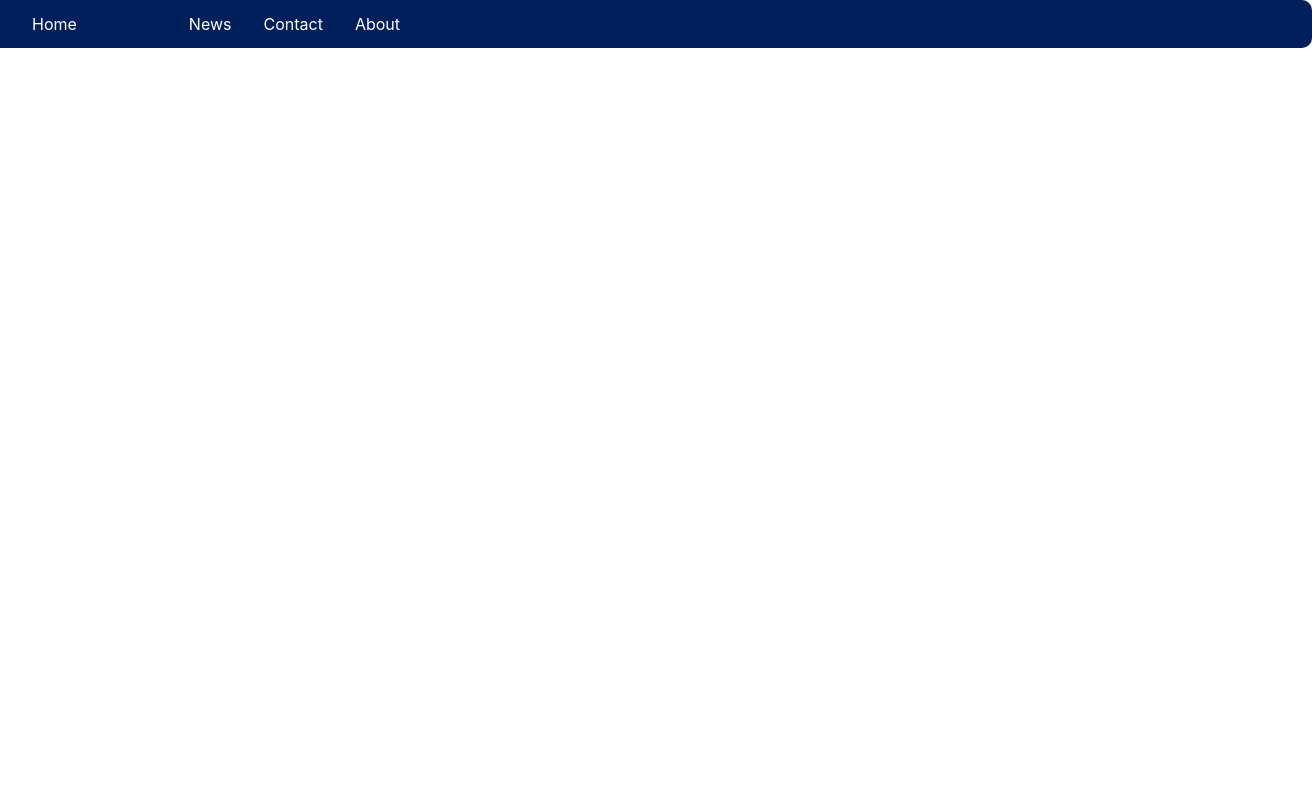
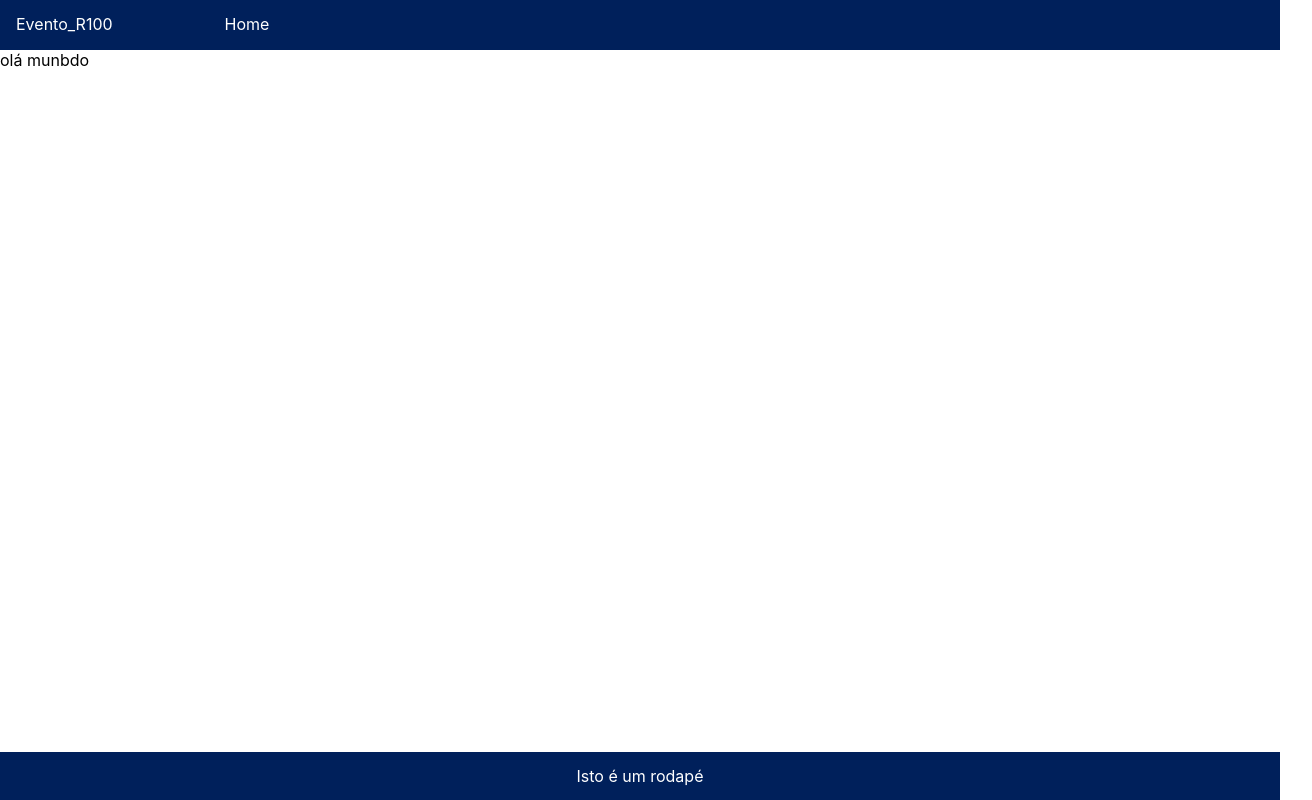
Before and after one commit to VictorHugoDS/front-R1000, a Next.js app: page / in a window 1280 px wide. Shown: the whole page, 1312 px wide, since content can reach past the window. Built offline with nearby package versions, Linux system fonts and the light colour scheme.

Commit message:
Cria componenete de layout

```diff
--- a/components/Menu/index.js
+++ b/components/Menu/index.js
@@ -2,11 +2,12 @@ import style from '../../styles/components/menu/style.module.scss';
 
 export default function menu() {
 
+  // a Key (lado esquerdo) é oq irá aparecer no menu
+  // o valor (lado direito) é o link
+
   const itensMenu = {
-    Home:'Homeeee',
-    News:'News',
-    Contact:'Contact',
-    About:'About'
+    Evento_R100:'Homeeee',
+    Home:'',
   }
 
 
@@ -15,6 +16,7 @@ export default function menu() {
         {Object.keys(itensMenu).map((key)=>{
           return (
             <li className={style.line} key={key}>
+              {/*Alterar Href no futuro*/ }
               <a href={`/#`} className={style.link}>{key}</a>
             </li>
           )
--- /dev/null
+++ b/components/layout/index.js
@@ -0,0 +1,14 @@
+
+import Menu from '../Menu';
+import Rodape from '../rodape';
+
+export default function menu({children}) {
+
+    return (
+        <>
+            <Menu/>
+                {children}
+            <Rodape/>
+        </>
+    )
+  }
--- /dev/null
+++ b/components/rodape/index.js
@@ -0,0 +1,10 @@
+import style from '../../styles/components/rodape/style.module.scss';
+
+export default function menu() {
+
+    return (
+    <footer className={style.footer}>
+        Isto é um rodapé
+    </footer>
+    )
+  }
--- a/pages/index.js
+++ b/pages/index.js
@@ -1,7 +1,9 @@
-import Menu from '../components/Menu';
+import Layout from '../components/layout';
 
 export default function Home() {
   return (
-    <Menu/>
+    <Layout>
+      olá munbdo
+    </Layout>
   )
 }
--- a/styles/components/menu/style.module.scss
+++ b/styles/components/menu/style.module.scss
@@ -4,13 +4,12 @@
   width: 100%;
   background-color: $c-blue;
   text-align: center;
-  padding: 14px 16px;
+  padding-top: 14px;
+  padding-bottom: 16px;
   display: flex;
   justify-content: left;
-  border-top-right-radius: 10px;
-  border-bottom-right-radius: 10px;
+
 }
-
 
 .line{
   display: inline;
--- /dev/null
+++ b/styles/components/rodape/style.module.scss
@@ -0,0 +1,13 @@
+@import 'styles/var';
+
+.footer {
+  position: fixed;
+  bottom: 0;
+  width: 100%;
+  background-color: $c-blue;
+  color: white;
+  text-align: center;
+  padding-top: 14px;
+  padding-bottom: 14px;
+
+}
```
